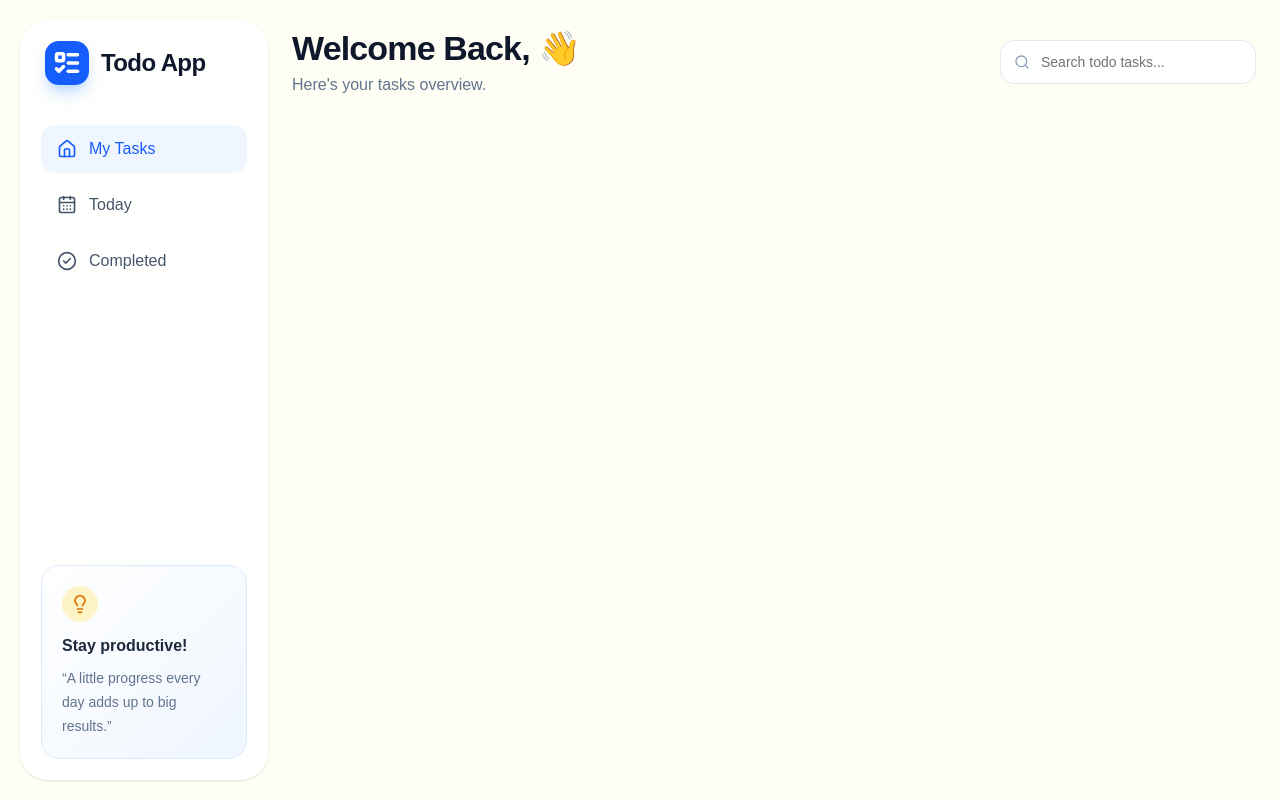
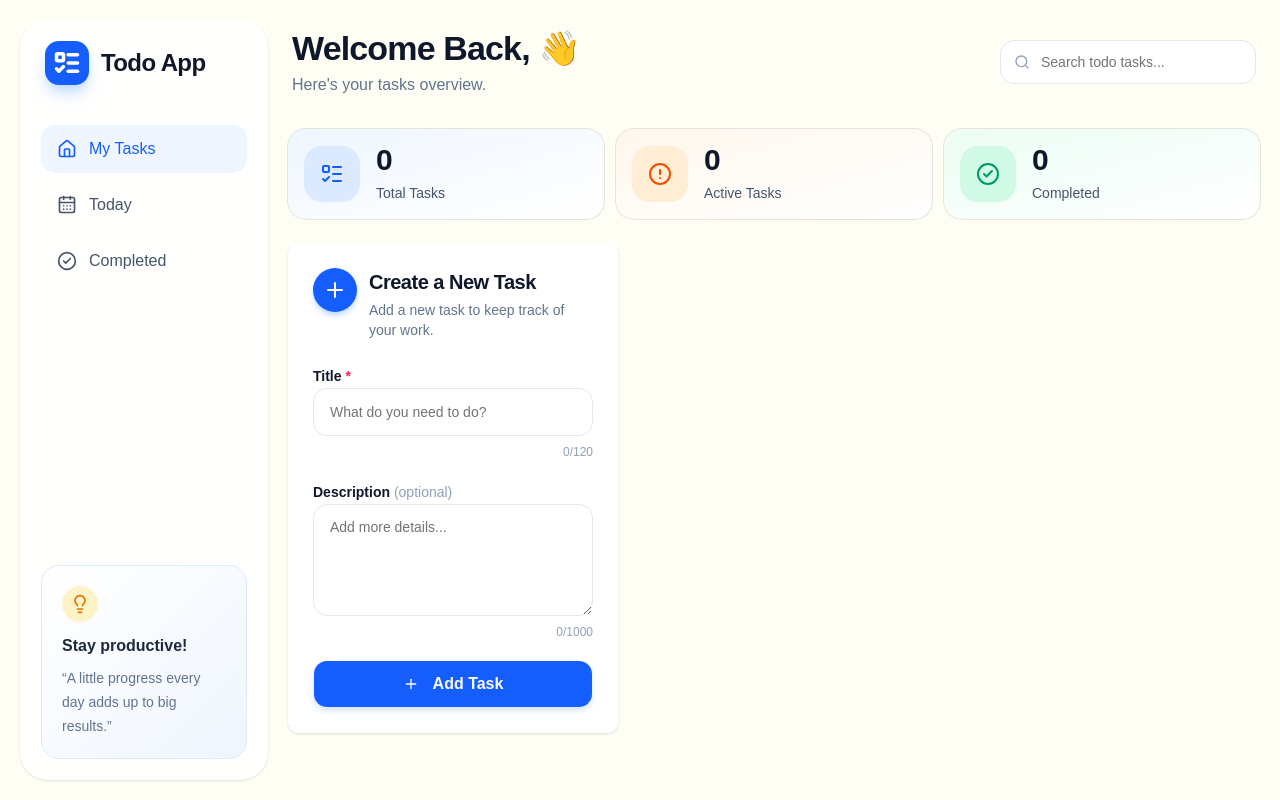
Before and after one commit to kingpasan/todo-app, a React (Vite) app in the folder client/: page / in a window 1280 px wide. Built offline with nearby package versions, Linux system fonts and the light colour scheme.

Commit message:
frontend: summary and todo form added

```diff
--- a/client/src/App.tsx
+++ b/client/src/App.tsx
@@ -1,12 +1,16 @@
-import { useState } from "react";
-import AppSidebar from "./components/layout/AppSidebar";
-import type { Page, TodoFilter } from "./types/todo";
-import DashboardHeader from "./components/layout/DashboardHeader";
+import { useMemo, useState } from "react";
+import type { CreateTodoInput, Page, Todo, TodoFilter } from "./types/todo";
+import AppSidebar from "@/components/layout/AppSidebar";
+import DashboardHeader from "@/components/layout/DashboardHeader";
+import SummaryCards from "@/components/SummaryCards";
+import TodoForm from "./components/TodoForm";
 
 const App = () => {
+  const [todos, setTodos] = useState<Todo[]>([]);
   const [currentPage, setCurrentPage] = useState<Page>("tasks");
   const [filter, setFilter] = useState<TodoFilter>("All");
   const [search, setSearch] = useState("");
+  const [editingTodo, setEditingTodo] = useState<Todo | null>(null);
 
   const handleNavigate = (page: Page) => {
     setCurrentPage(page);
@@ -19,12 +23,38 @@ const App = () => {
       setFilter("All");
     }
   };
+
+  const counts = useMemo(
+    () => ({
+      all: todos.length,
+      active: todos.filter((todo) => !todo.done).length,
+      completed: todos.filter((todo) => todo.done).length,
+    }),
+    [todos],
+  );
+
+  const handleSave = async (data: CreateTodoInput) => {
+    console.log(data);
+  };
+
   return (
     <div className="min-h-screen bg-[#fefef5] text-slate-900">
       <div className="mx-auto flex min-h-screen gap-5 p-4 md:p-5">
         <AppSidebar currentPage={currentPage} onNavigate={handleNavigate} />
         <main className="min-w-0 flex-1">
           <DashboardHeader search={search} onSearchChange={setSearch} />
+          <SummaryCards
+            total={counts.all}
+            active={counts.active}
+            completed={counts.completed}
+          />
+          <div className="grid items-stretch gap-5 xl:grid-cols-[minmax(330px,0.78fr)_minmax(0,1.5fr)]">
+            <TodoForm
+              editingTodo={editingTodo}
+              onSubmit={handleSave}
+              onCancel={() => setEditingTodo(null)}
+            />
+          </div>
         </main>
       </div>
     </div>
--- /dev/null
+++ b/client/src/components/SummaryCards.tsx
@@ -0,0 +1,84 @@
+import { ListTodo, CheckCircle2, CircleAlert } from "lucide-react";
+import { Card, CardContent } from "@/components/ui/card";
+
+type SummaryCardsProps = {
+  total: number;
+  active: number;
+  completed: number;
+};
+
+const statStyles = {
+  blue: {
+    card: "border-blue-100 bg-gradient-to-br from-blue-50 to-white",
+    icon: "bg-blue-100 text-blue-600",
+  },
+  green: {
+    card: "border-emerald-100 bg-gradient-to-br from-emerald-50 to-white",
+    icon: "bg-emerald-100 text-emerald-600",
+  },
+  orange: {
+    card: "border-orange-100 bg-gradient-to-br from-orange-50 to-white",
+    icon: "bg-orange-100 text-orange-600",
+  },
+};
+
+const SummaryCards = ({ total, active, completed }: SummaryCardsProps) => {
+  const stats = [
+    {
+      title: "Total Tasks",
+      value: total,
+      icon: ListTodo,
+      style: statStyles.blue,
+    },
+    {
+      title: "Active Tasks",
+      value: active,
+      icon: CircleAlert,
+      style: statStyles.orange,
+    },
+    {
+      title: "Completed",
+      value: completed,
+      icon: CheckCircle2,
+      style: statStyles.green,
+    },
+  ];
+
+  return (
+    <section
+      aria-label="Task statistics"
+      className="mb-6 grid grid-cols-2 gap-3 xl:grid-cols-3"
+    >
+      {stats.map((stat) => {
+        const Icon = stat.icon;
+
+        return (
+          <Card
+            key={stat.title}
+            className={`rounded-2xl shadow-none ${stat.style.card}`}
+          >
+            <CardContent className="flex items-center gap-3  sm:gap-4">
+              <div
+                className={`grid h-11 w-11 shrink-0 place-items-center rounded-2xl sm:h-14 sm:w-14 ${stat.style.icon}`}
+              >
+                <Icon className="h-6 w-6" />
+              </div>
+
+              <div className="min-w-0">
+                <p className="text-2xl font-bold leading-none text-slate-900 sm:text-3xl">
+                  {stat.value}
+                </p>
+
+                <p className="mt-2 truncate text-xs font-medium text-slate-600 sm:text-sm">
+                  {stat.title}
+                </p>
+              </div>
+            </CardContent>
+          </Card>
+        );
+      })}
+    </section>
+  );
+};
+
+export default SummaryCards;
--- /dev/null
+++ b/client/src/components/TodoForm.tsx
@@ -0,0 +1,200 @@
+import { useState } from "react";
+import { Check, Plus, X } from "lucide-react";
+import { Button } from "@/components/ui/button";
+import { Input } from "@/components/ui/input";
+import { Textarea } from "@/components/ui/textarea";
+import type { Todo, CreateTodoInput } from "@/types/todo";
+import {
+  Dialog,
+  DialogClose,
+  DialogContent,
+  DialogDescription,
+  DialogFooter,
+  DialogHeader,
+  DialogTitle,
+} from "@/components/ui/dialog";
+
+type TodoFormProps = {
+  editingTodo: Todo | null;
+  onSubmit: (data: CreateTodoInput) => void;
+  onCancel: () => void;
+};
+
+const TodoForm = ({ editingTodo, onSubmit, onCancel }: TodoFormProps) => {
+  const [title, setTitle] = useState(editingTodo?.title ?? "");
+  const [description, setDescription] = useState(
+    editingTodo?.description ?? "",
+  );
+  const [error, setError] = useState({
+    showAlert: false,
+    message: "",
+  });
+
+  const handleSubmit = (event: React.SubmitEvent<HTMLFormElement>) => {
+    event.preventDefault();
+
+    const cleanTitle = title.trim();
+    const cleanDescription = description.trim();
+
+    if (!cleanTitle) {
+      setError({ showAlert: true, message: "Please enter a task title." });
+      return;
+    }
+
+    if (cleanTitle.length > 120) {
+      setError({
+        showAlert: true,
+        message: "Title must be 120 characters or fewer.",
+      });
+
+      return;
+    }
+
+    if (cleanDescription.length > 1000) {
+      setError({
+        showAlert: true,
+        message: "Description must be 1,000 characters or fewer.",
+      });
+      return;
+    }
+
+    onSubmit({
+      title: cleanTitle,
+      description: cleanDescription,
+    });
+
+    setTitle("");
+    setDescription("");
+    setError({
+      showAlert: false,
+      message: "",
+    });
+  };
+
+  return (
+    <>
+      <Dialog
+        open={error.showAlert}
+        onOpenChange={(open) =>
+          setError((prev) => ({ ...prev, showAlert: open }))
+        }
+      >
+        <DialogContent>
+          <DialogHeader>
+            <DialogTitle>Something went wrong</DialogTitle>
+
+            <DialogDescription className="text-sm text-slate-500">
+              We couldn't complete your request.
+            </DialogDescription>
+          </DialogHeader>
+
+          <div
+            role="alert"
+            className="rounded border border-red-200 bg-red-50 px-4 py-3 text-center text-sm text-red-700"
+          >
+            {error.message}
+          </div>
+
+          <DialogFooter>
+            <DialogClose asChild>
+              <Button type="button" className="w-full">
+                OK
+              </Button>
+            </DialogClose>
+          </DialogFooter>
+        </DialogContent>
+      </Dialog>
+
+      <section className="rounded-lg border border-white bg-white p-5 shadow-sm sm:p-6">
+        <div className="mb-6 flex items-start gap-3">
+          <div className="grid h-11 w-11 shrink-0 place-items-center rounded-full bg-blue-600 text-white shadow-md shadow-blue-200">
+            <Plus className="h-6 w-6" />
+          </div>
+
+          <div>
+            <h2 className="text-xl font-bold tracking-tight">
+              {editingTodo ? "Edit task" : "Create a New Task"}
+            </h2>
+
+            <p className="mt-1 text-sm text-slate-500">
+              {editingTodo
+                ? "Update the details of your task."
+                : "Add a new task to keep track of your work."}
+            </p>
+          </div>
+        </div>
+
+        <form onSubmit={handleSubmit} className="space-y-5">
+          <div className="space-y-2">
+            <label htmlFor="todo-title" className="text-sm font-semibold">
+              Title <span className="text-rose-500">*</span>
+            </label>
+
+            <Input
+              id="todo-title"
+              value={title}
+              onChange={(event) => setTitle(event.target.value)}
+              placeholder="What do you need to do?"
+              maxLength={120}
+              className="h-12 rounded-xl border-slate-200 px-4"
+            />
+
+            <p className="text-right text-xs text-slate-400">
+              {title.length}/120
+            </p>
+          </div>
+
+          <div className="space-y-2">
+            <label htmlFor="todo-description" className="text-sm font-semibold">
+              Description{" "}
+              <span className="font-normal text-slate-400">(optional)</span>
+            </label>
+
+            <Textarea
+              id="todo-description"
+              value={description}
+              onChange={(event) => setDescription(event.target.value)}
+              placeholder="Add more details..."
+              maxLength={1000}
+              rows={4}
+              className="min-h-28 resize-y rounded-xl border-slate-200 px-4 py-3"
+            />
+
+            <p className="text-right text-xs text-slate-400">
+              {description.length}/1000
+            </p>
+          </div>
+
+          <div className="flex gap-2">
+            {editingTodo && (
+              <Button
+                type="button"
+                variant="outline"
+                onClick={onCancel}
+                className="h-12 rounded-xl"
+              >
+                <X className="mr-2 h-4 w-4" />
+                Cancel
+              </Button>
+            )}
+
+            <Button
+              type="submit"
+              className="h-12 flex-1 rounded-xl bg-blue-600 text-base font-semibold shadow-md shadow-blue-100 hover:bg-blue-700"
+            >
+              {editingTodo ? (
+                <Check className="mr-2 h-5 w-5" />
+              ) : (
+                <Plus className="mr-2 h-5 w-5" />
+              )}
+
+              {editingTodo ? "Save changes" : "Add Task"}
+            </Button>
+          </div>
+        </form>
+      </section>
+    </>
+  );
+};
+
+export default TodoForm;
```
Also changed, not shown: client/src/types/todo.ts (+14 -0 lines).
